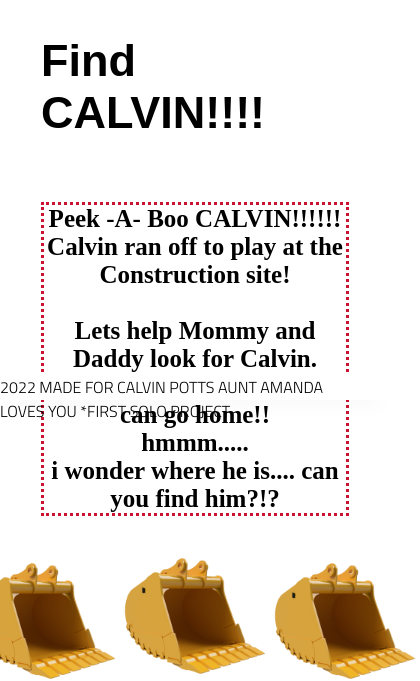
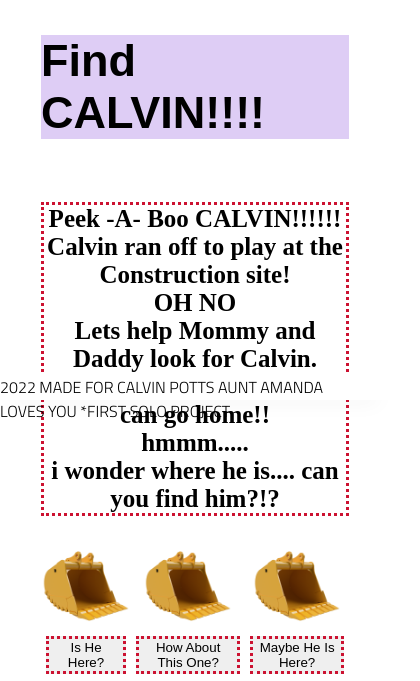
Before and after one commit to amanda-hecht89/extra-practice, a plain HTML site: page index.html in a window 390 px wide. Shown: the part 444-1125 px from the top of the page, 420 px wide, since content can reach past the window. Drawn offline with Linux system fonts and the light colour scheme.

Commit message:
phone sizing

```diff
--- a/index.html
+++ b/index.html
@@ -24,25 +24,25 @@
                 Find CALVIN!!!!
             </h2>
             <h3 class="story">
-                Peek -A- Boo CALVIN!!!!!! <br> Calvin ran off to play at the Construction site! <br><OH NO><br> Lets help Mommy and Daddy
+                Peek -A- Boo CALVIN!!!!!! <br> Calvin ran off to play at the Construction site! <br>OH NO<br> Lets help Mommy and Daddy
                 look for Calvin. Maybe if we find him we can go home!!<br>
                 hmmm.....<br> i wonder where he is.... can you find him?!?
             </h3>
                 <div class="shellcontainer">
 
                 <div id='shell1' class="shelldiv">
-                    <img class="scoop" src="./assets/scoop.png" height="150">
-                    <img class="calvin" src="./assets/calvin!.png"height="100" width="100">
+                    <img class="scoop" src="./assets/scoop.png" height="90">
+                    <img class="calvin" src="./assets/calvin!.png"height="75" width="100">
                     <button id="diffbutton1" class="button">Is He Here?</button>
                 </div>
                 <div id="shell2" class="shelldiv">
-                    <img class="scoop" src="./assets/scoop.png" height="150">
-                    <img class="calvin" src="./assets/calvin!.png"height="100" width="100">
+                    <img class="scoop" src="./assets/scoop.png" height="90">
+                    <img class="calvin" src="./assets/calvin!.png"height="75" width="100">
                     <button id="diffbutton2" class="button">How About This One?</button>
                 </div>
                 <div id="shell3" class="shelldiv">
-                    <img class="scoop" src="./assets/scoop.png" height="150">
-                    <img class="calvin" src="./assets/calvin!.png" height="100" width="100">
+                    <img class="scoop" src="./assets/scoop.png" height="90">
+                    <img class="calvin" src="./assets/calvin!.png" height="75" width="100">
                     <button id="diffbutton3" class="button">Maybe He Is Here?</button>
 
 
--- a/styles/style.css
+++ b/styles/style.css
@@ -33,6 +33,7 @@ body {
 
 main {
     display: flex;
+    width: 100vw;
     flex-direction: column;
     justify-content: center;
     align-items: center;
@@ -65,6 +66,9 @@ header {
 h2 {
     font-size: 1.8rem;
     font-weight: bold;
+    background-color: #DECDF5;
+    font-size: 45px;
+    font-family: fantasy
 }
 
 .gutter-right {
@@ -87,11 +91,6 @@ button {
 
 .calvin {
     display: none
-}
-
-h2 {
-    font-size: 45px;
-    font-family: fantasy
 }
 
 h3 {
```
